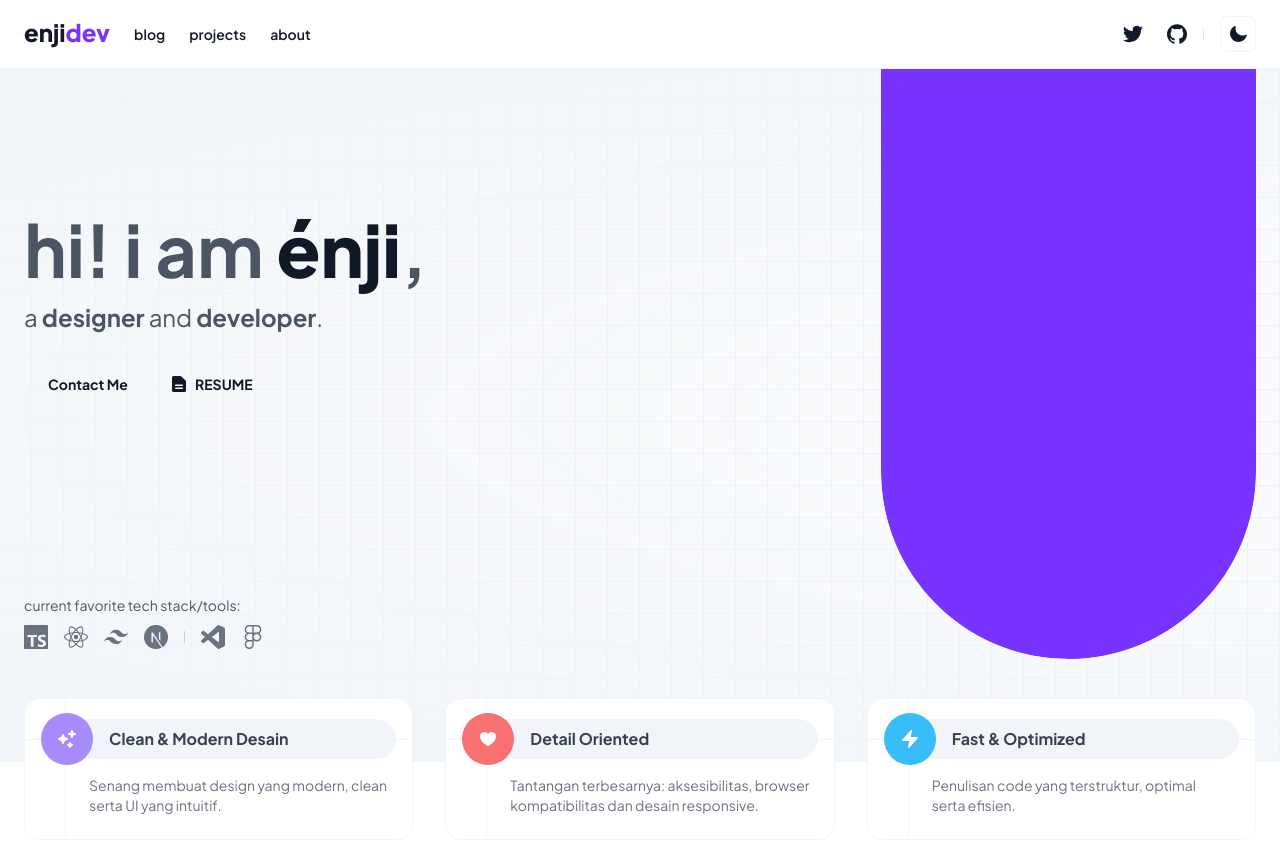
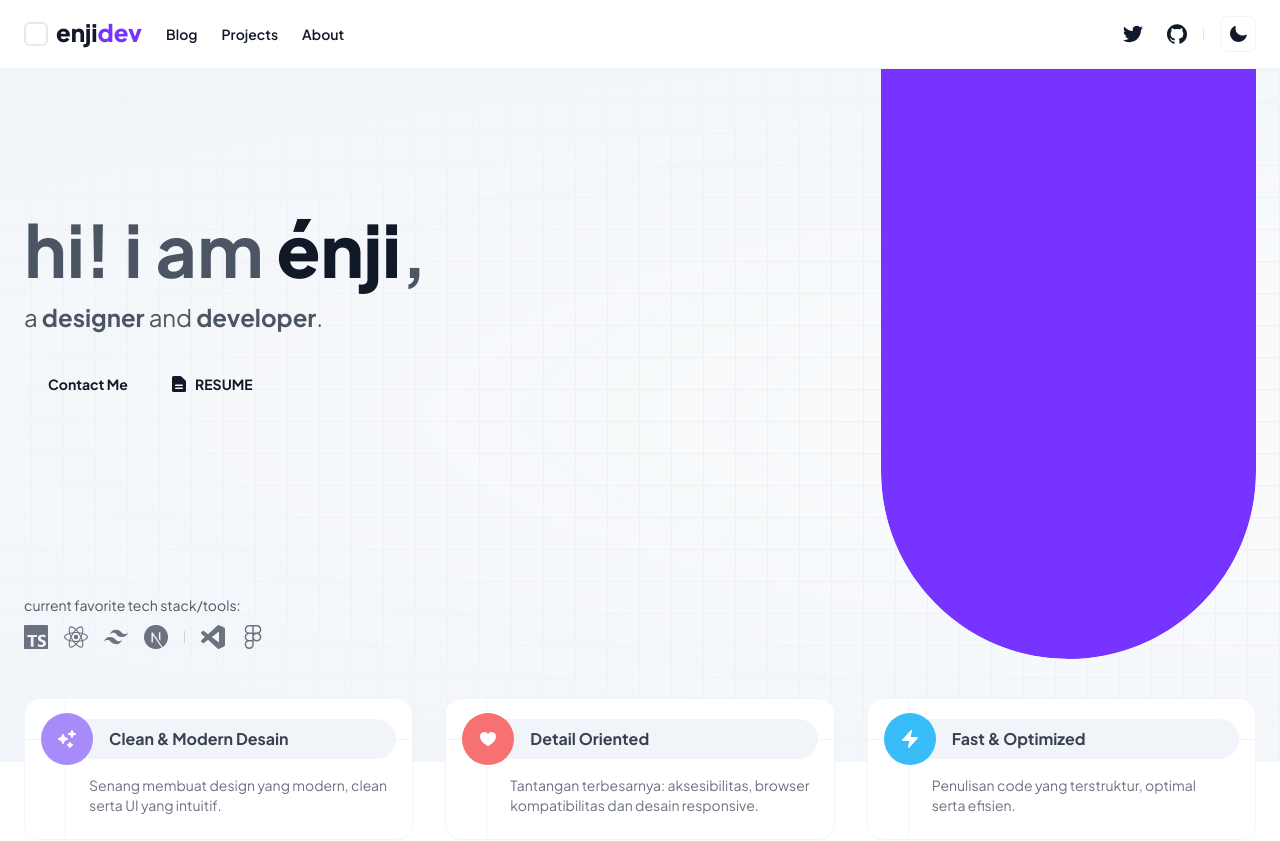
Before and after one commit to enjidev/enji.dev, a Next.js app: page / in a window 1280 px wide. Shown: the top 841 px of the page. Built offline with nearby package versions, Linux system fonts and the light colour scheme; no server answers.

Commit message:
feat: add icon to logo

```diff
--- a/src/components/Navbar.tsx
+++ b/src/components/Navbar.tsx
@@ -76,26 +76,29 @@ const Navbar = () => {
     <nav className="flex items-center justify-between border-b border-slate-100 bg-white py-4 px-2 text-sm dark:border-slate-800 dark:bg-slate-900 md:px-4">
       <div>
         <ul className="flex items-center font-semibold md:gap-2">
-          <li className="hidden md:block">
+          <li>
             <Link
               href="/"
-              className="link block h-9 rounded-lg px-2 text-2xl font-extrabold text-gray-900"
+              className="md:link flex h-9 items-center gap-2 rounded-lg px-2 text-2xl font-extrabold text-gray-900"
+              aria-label="Home"
             >
-              <span className="text-gray-900 dark:text-slate-200">enji</span>
-              <span className="text-primary-400">dev</span>
+              <div className="inline-flex h-6 w-6 items-center justify-center rounded-md border-2 text-xs text-white">
+                /
+              </div>
+              <div className="-mt-1 hidden md:block">
+                <span className="text-gray-900 dark:text-slate-200">enji</span>
+                <span className="text-primary-400">dev</span>
+              </div>
             </Link>
           </li>
-          <li className="md:hidden">
-            <NavItem href="/" title="home" />
+          <li>
+            <NavItem href="/" title="Blog" />
           </li>
           <li>
-            <NavItem href="/" title="blog" />
+            <NavItem href="/" title="Projects" />
           </li>
           <li>
-            <NavItem href="/" title="projects" />
-          </li>
-          <li>
-            <NavItem href="/" title="about" />
+            <NavItem href="/" title="About" />
           </li>
         </ul>
       </div>
```
